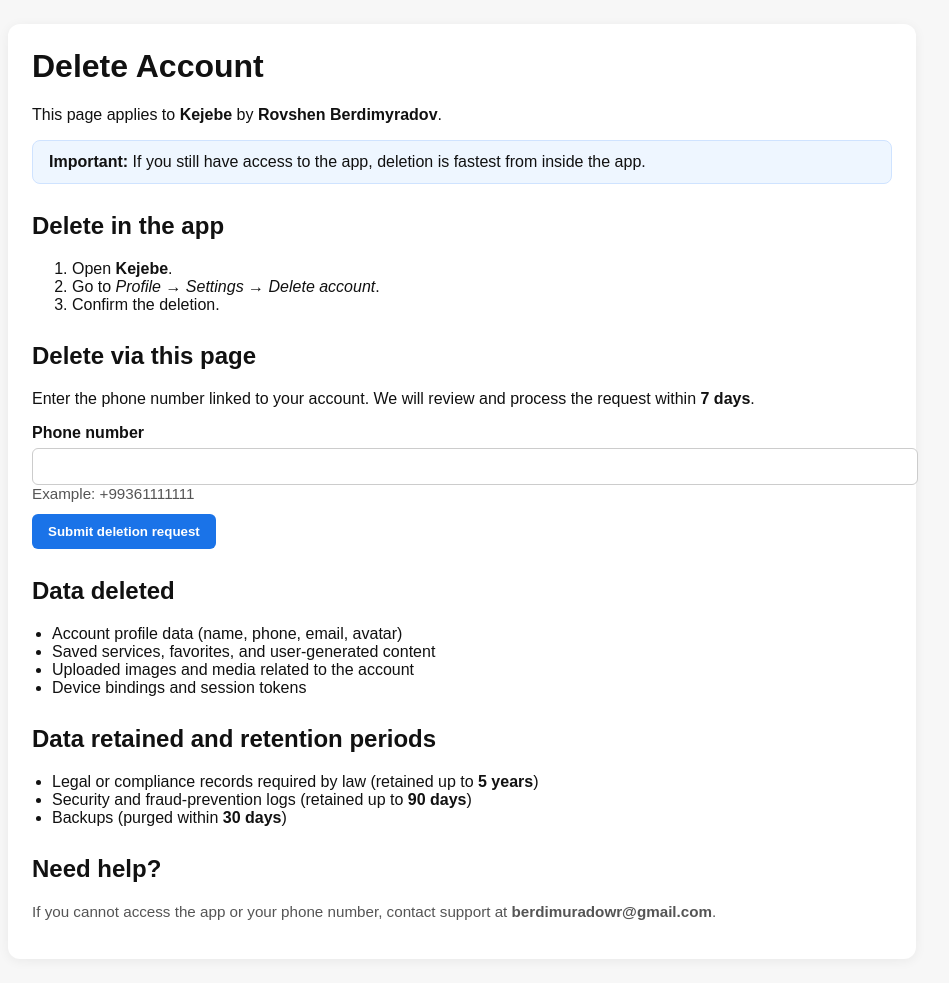
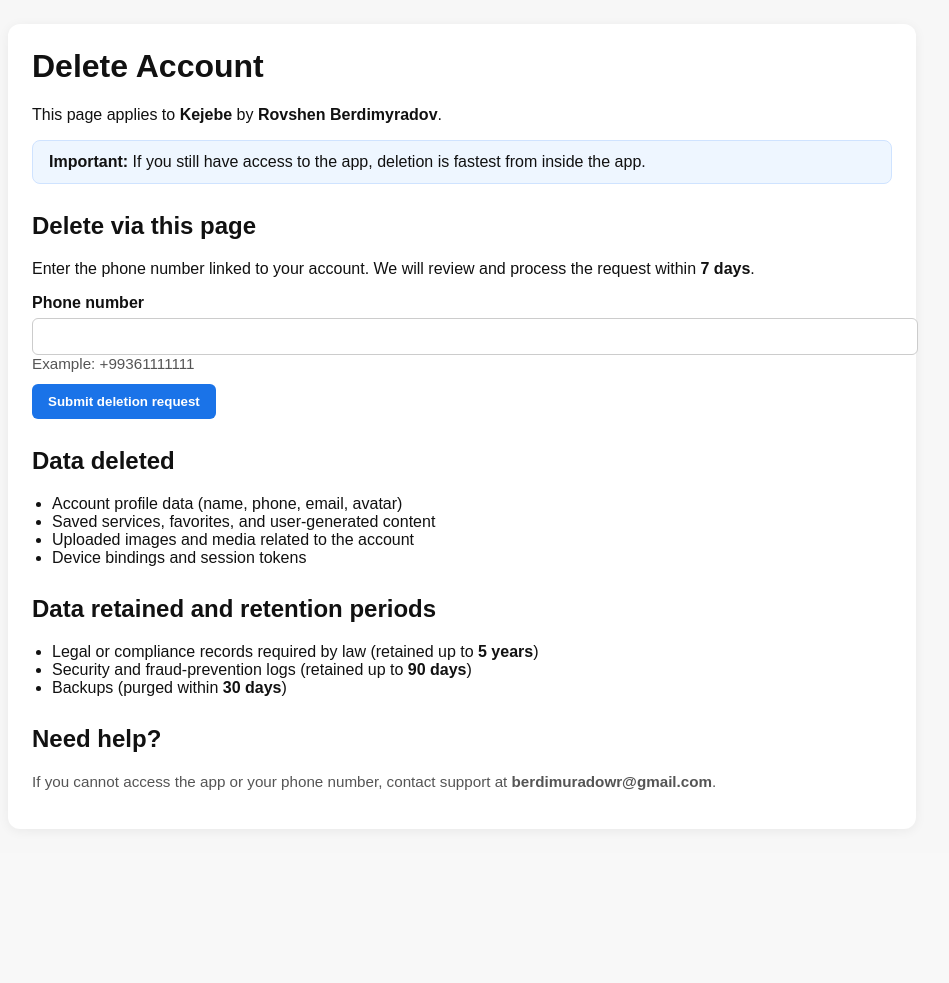
Before and after one commit to rovshen99/kejebe-python, a Django app: page /delete-account/ in a window 1280 px wide. Shown: the whole page, without its empty margins (178-1127 px from the left). After the commit the page ends 790 px from the top, so only its background shows below. Run offline with Django 5.2, Linux system fonts and the light colour scheme.

Commit message:
remove delete in the app paragraph

```diff
--- a/templates/delete_account.html
+++ b/templates/delete_account.html
@@ -30,12 +30,12 @@
       <strong>Important:</strong> If you still have access to the app, deletion is fastest from inside the app.
     </div>
 
-    <h2>Delete in the app</h2>
-    <ol>
-      <li>Open <strong>{{ app_name }}</strong>.</li>
-      <li>Go to <em>Profile → Settings → Delete account</em>.</li>
-      <li>Confirm the deletion.</li>
-    </ol>
+{#    <h2>Delete in the app</h2>#}
+{#    <ol>#}
+{#      <li>Open <strong>{{ app_name }}</strong>.</li>#}
+{#      <li>Go to <em>Profile → Settings → Delete account</em>.</li>#}
+{#      <li>Confirm the deletion.</li>#}
+{#    </ol>#}
 
     <h2>Delete via this page</h2>
     <p>Enter the phone number linked to your account. We will review and process the request within <strong>7 days</strong>.</p>
```
